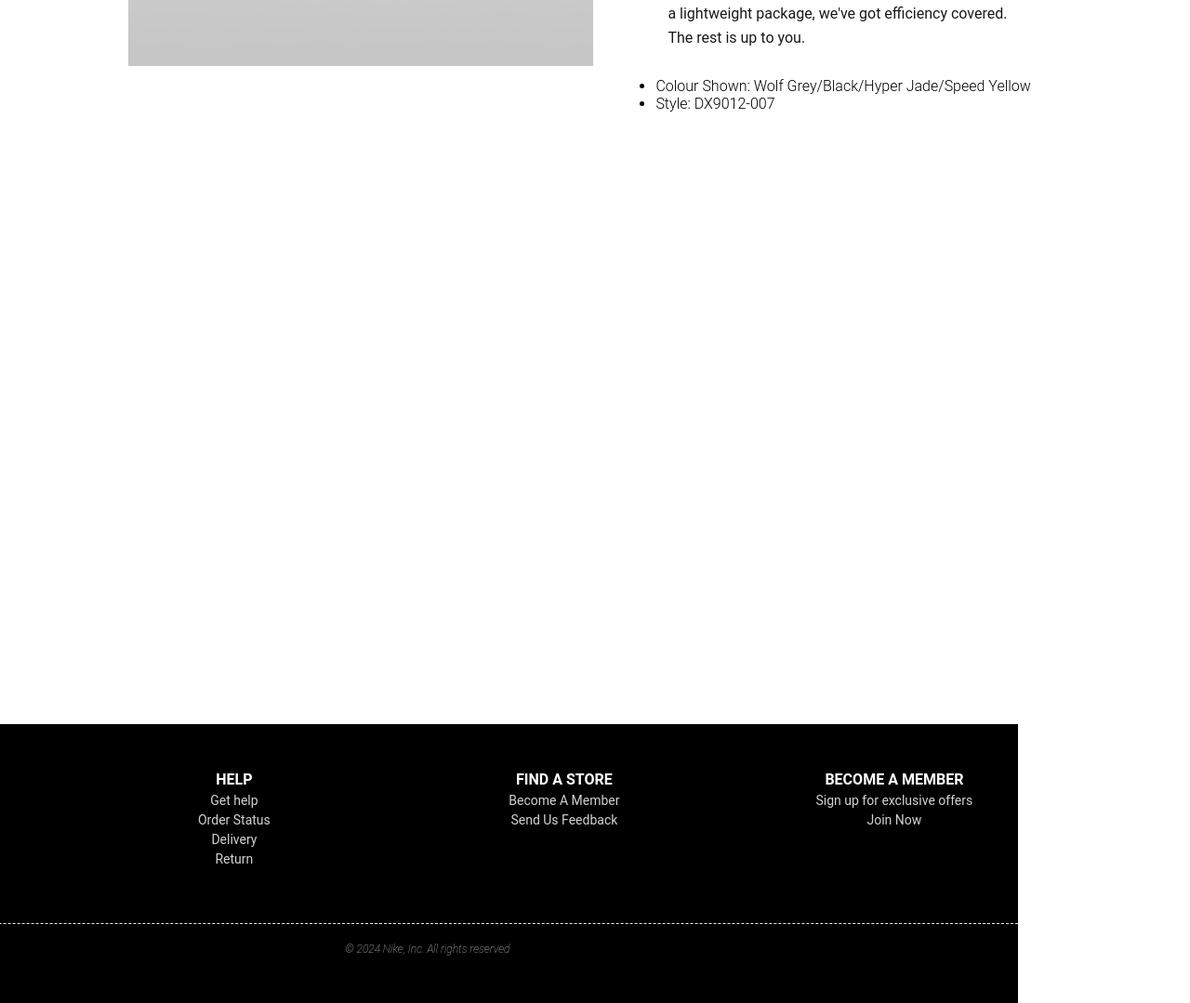
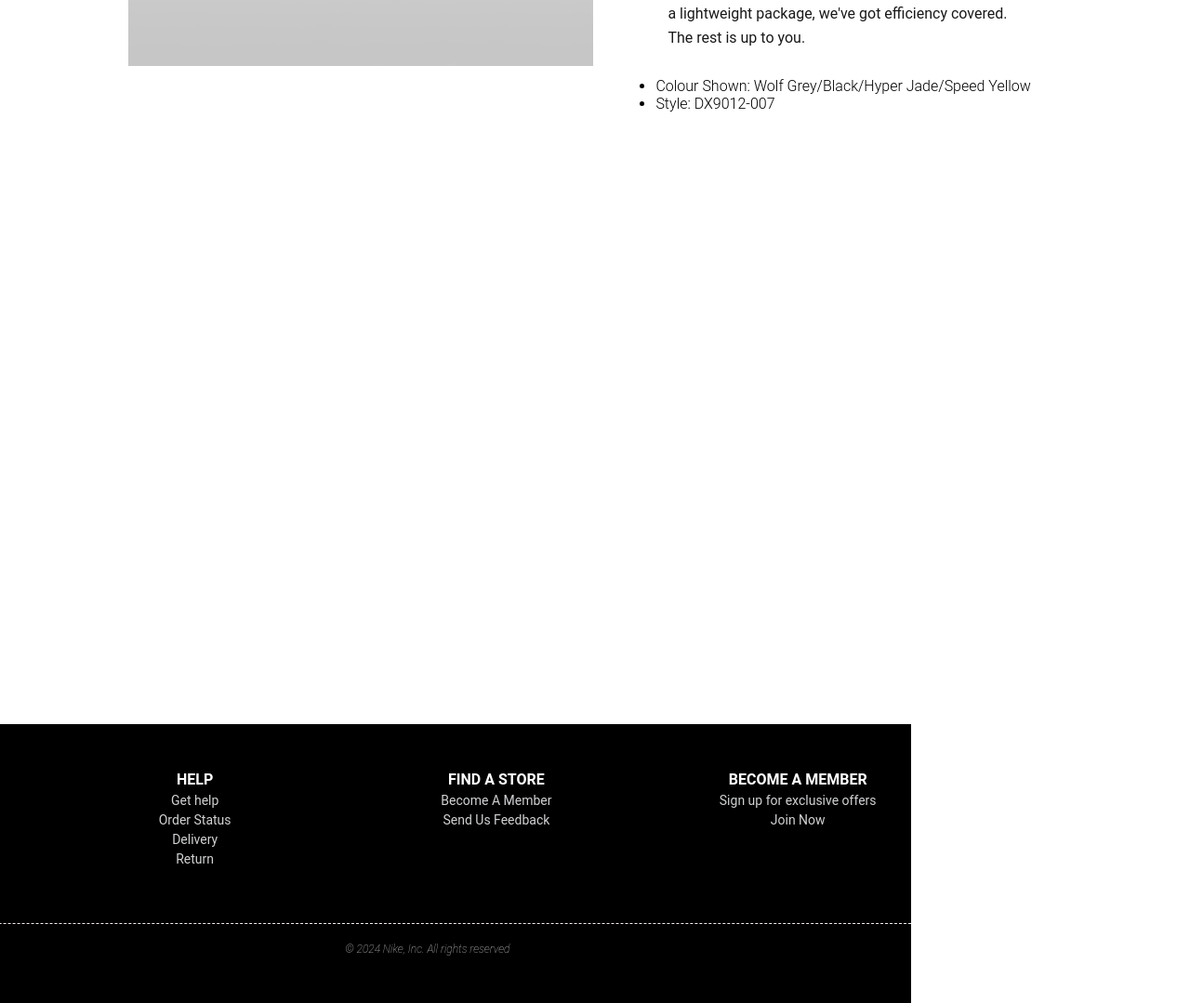
Before and after one commit to anshdeep0504/Sneak3, a React (Create React App) app in the folder client/: page / in a window 1280 px wide. Shown: the part 941-2020 px from the top of the page at 93% size. Built offline with nearby package versions, Linux system fonts and the light colour scheme; the HTML template or start-up script is replaced by a standard one.

Commit message:
Update navbar.css

```diff
--- a/client/src/components/header/navbar.css
+++ b/client/src/components/header/navbar.css
@@ -222,7 +222,7 @@ body {
   padding: 50px 0;
   margin-top: 1720px;
   height: 300px;
-  width: 104%;
+  width: 95%;
   margin-left: -1525px;
 }
 
```
